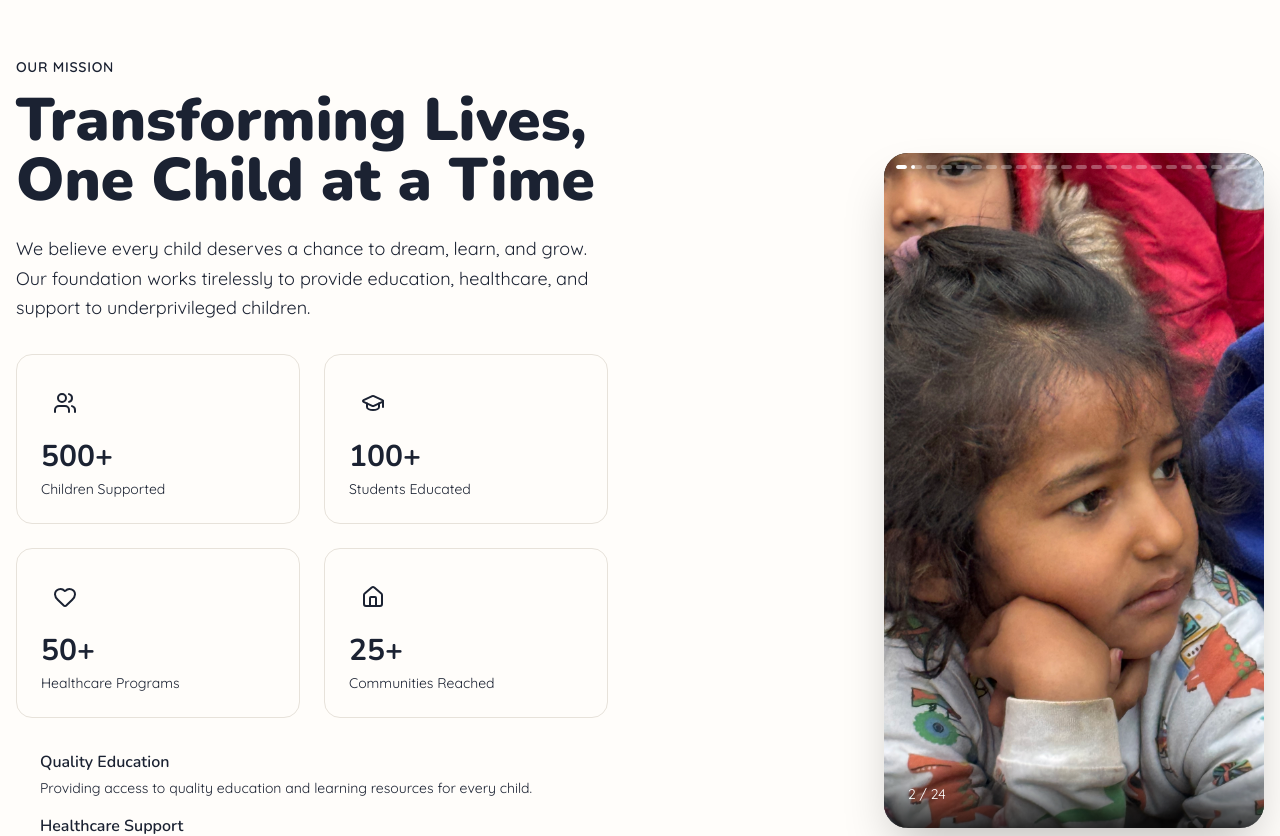
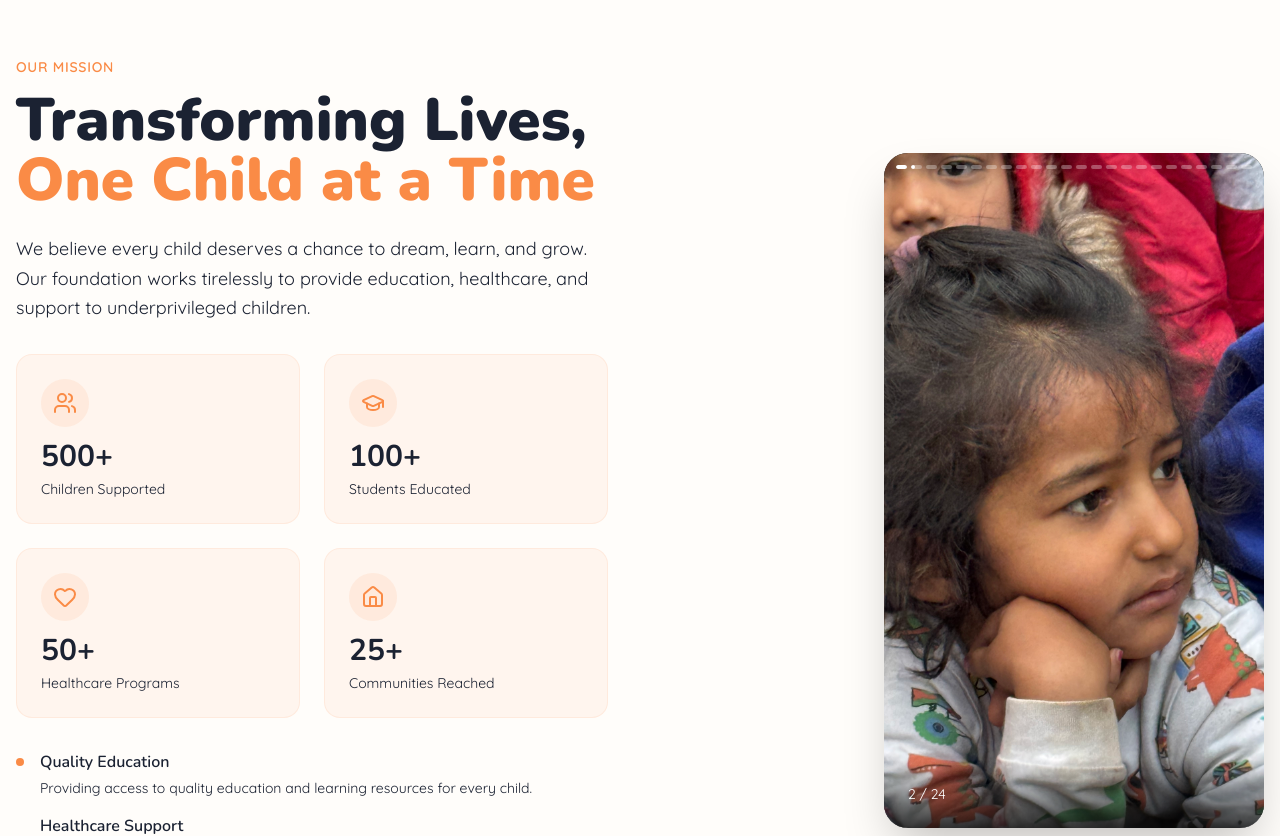
Before and after one commit to md-amir-gauhar/nanhi-muskan-seva-foundation, a Next.js app: page / in a window 1280 px wide. Shown: the part 3760-4596 px from the top of the page. Built offline with nearby package versions, Linux system fonts and the light colour scheme.

Commit message:
feat: update Gallery component styling to use consistent hex color values for improved design coherence

```diff
--- a/components/Gallery.tsx
+++ b/components/Gallery.tsx
@@ -79,13 +79,13 @@ const Gallery = () => {
             className="space-y-8"
           >
             <div>
-              <span className="text-primary font-body font-semibold text-sm uppercase tracking-wider">
+              <span className="text-[#FA8B46] font-body font-semibold text-sm uppercase tracking-wider">
                 Our Mission
               </span>
               <h2 className="font-display font-black text-4xl md:text-6xl text-foreground mt-3 mb-6">
                 Transforming Lives,
                 <br />
-                <span className="text-primary">One Child at a Time</span>
+                <span className="text-[#FA8B46]">One Child at a Time</span>
               </h2>
               <p className="font-body text-lg text-muted-foreground leading-relaxed">
                 We believe every child deserves a chance to dream, learn, and
@@ -100,11 +100,11 @@ const Gallery = () => {
                 initial={{ opacity: 0, y: 20 }}
                 animate={inView ? { opacity: 1, y: 0 } : {}}
                 transition={{ duration: 0.6, delay: 0.2 }}
-                className="bg-primary/5 rounded-2xl p-6 border border-primary/10"
+                className="bg-[#FFF5EE] rounded-2xl p-6 border border-[#FA8B46]/10"
               >
                 <div className="flex items-center gap-3 mb-3">
-                  <div className="w-12 h-12 rounded-full bg-primary/10 flex items-center justify-center">
-                    <Users className="w-6 h-6 text-primary" />
+                  <div className="w-12 h-12 rounded-full bg-[#FA8B46]/10 flex items-center justify-center">
+                    <Users className="w-6 h-6 text-[#FA8B46]" />
                   </div>
                 </div>
                 <h3 className="font-display font-bold text-3xl text-foreground mb-1">
@@ -119,11 +119,11 @@ const Gallery = () => {
                 initial={{ opacity: 0, y: 20 }}
                 animate={inView ? { opacity: 1, y: 0 } : {}}
                 transition={{ duration: 0.6, delay: 0.3 }}
-                className="bg-primary/5 rounded-2xl p-6 border border-primary/10"
+                className="bg-[#FFF5EE] rounded-2xl p-6 border border-[#FA8B46]/10"
               >
                 <div className="flex items-center gap-3 mb-3">
-                  <div className="w-12 h-12 rounded-full bg-primary/10 flex items-center justify-center">
-                    <GraduationCap className="w-6 h-6 text-primary" />
+                  <div className="w-12 h-12 rounded-full bg-[#FA8B46]/10 flex items-center justify-center">
+                    <GraduationCap className="w-6 h-6 text-[#FA8B46]" />
                   </div>
                 </div>
                 <h3 className="font-display font-bold text-3xl text-foreground mb-1">
@@ -138,11 +138,11 @@ const Gallery = () => {
                 initial={{ opacity: 0, y: 20 }}
                 animate={inView ? { opacity: 1, y: 0 } : {}}
                 transition={{ duration: 0.6, delay: 0.4 }}
-                className="bg-primary/5 rounded-2xl p-6 border border-primary/10"
+                className="bg-[#FFF5EE] rounded-2xl p-6 border border-[#FA8B46]/10"
               >
                 <div className="flex items-center gap-3 mb-3">
-                  <div className="w-12 h-12 rounded-full bg-primary/10 flex items-center justify-center">
-                    <Heart className="w-6 h-6 text-primary" />
+                  <div className="w-12 h-12 rounded-full bg-[#FA8B46]/10 flex items-center justify-center">
+                    <Heart className="w-6 h-6 text-[#FA8B46]" />
                   </div>
                 </div>
                 <h3 className="font-display font-bold text-3xl text-foreground mb-1">
@@ -157,11 +157,11 @@ const Gallery = () => {
                 initial={{ opacity: 0, y: 20 }}
                 animate={inView ? { opacity: 1, y: 0 } : {}}
                 transition={{ duration: 0.6, delay: 0.5 }}
-                className="bg-primary/5 rounded-2xl p-6 border border-primary/10"
+                className="bg-[#FFF5EE] rounded-2xl p-6 border border-[#FA8B46]/10"
               >
                 <div className="flex items-center gap-3 mb-3">
-                  <div className="w-12 h-12 rounded-full bg-primary/10 flex items-center justify-center">
-                    <Home className="w-6 h-6 text-primary" />
+                  <div className="w-12 h-12 rounded-full bg-[#FA8B46]/10 flex items-center justify-center">
+                    <Home className="w-6 h-6 text-[#FA8B46]" />
                   </div>
                 </div>
                 <h3 className="font-display font-bold text-3xl text-foreground mb-1">
@@ -181,7 +181,7 @@ const Gallery = () => {
                 transition={{ duration: 0.6, delay: 0.6 }}
                 className="flex items-start gap-4"
               >
-                <div className="w-2 h-2 rounded-full bg-primary mt-2 flex-shrink-0" />
+                <div className="w-2 h-2 rounded-full bg-[#FA8B46] mt-2 flex-shrink-0" />
                 <div>
                   <h4 className="font-body font-semibold text-foreground mb-1">
                     Quality Education
```
